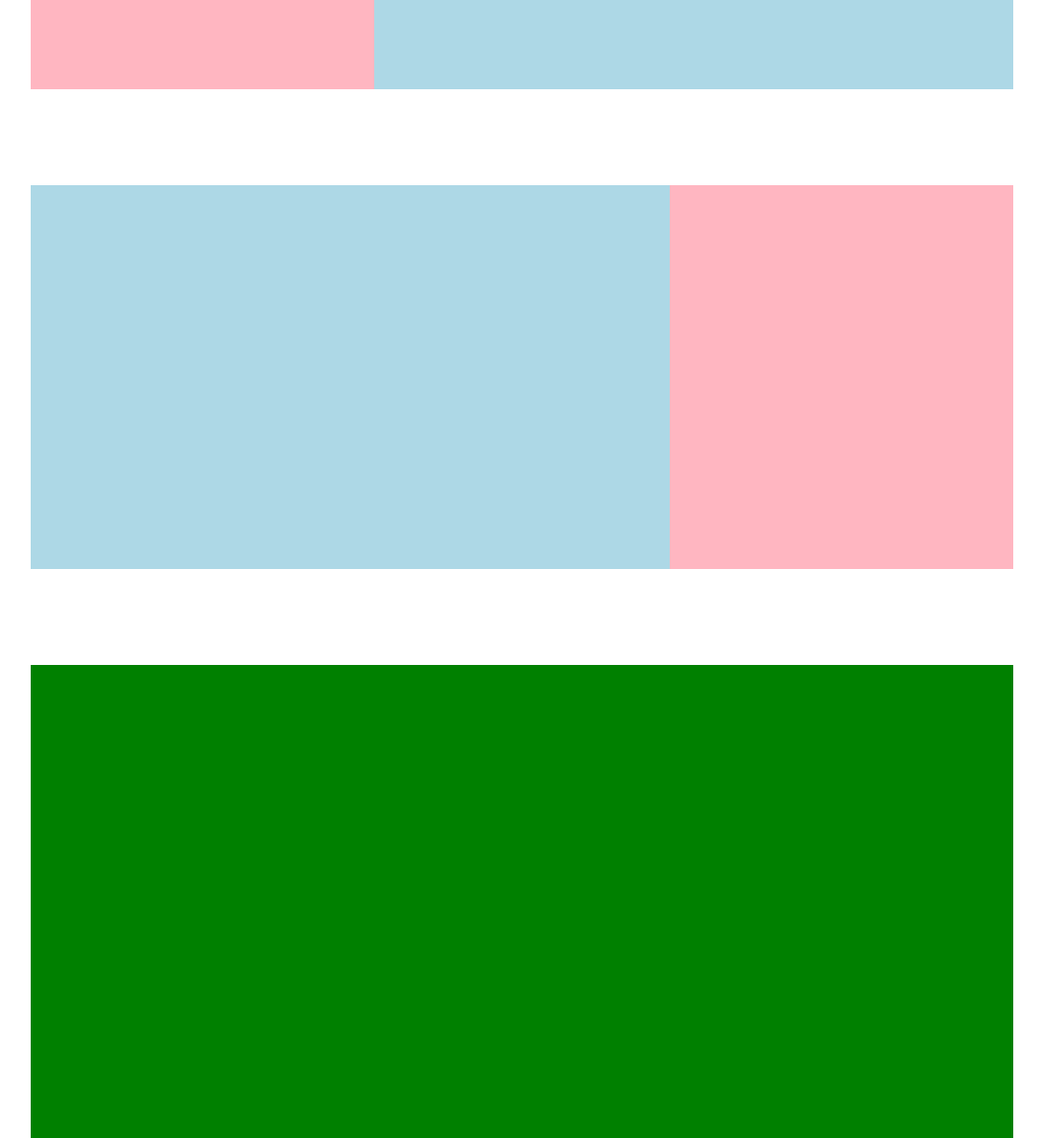
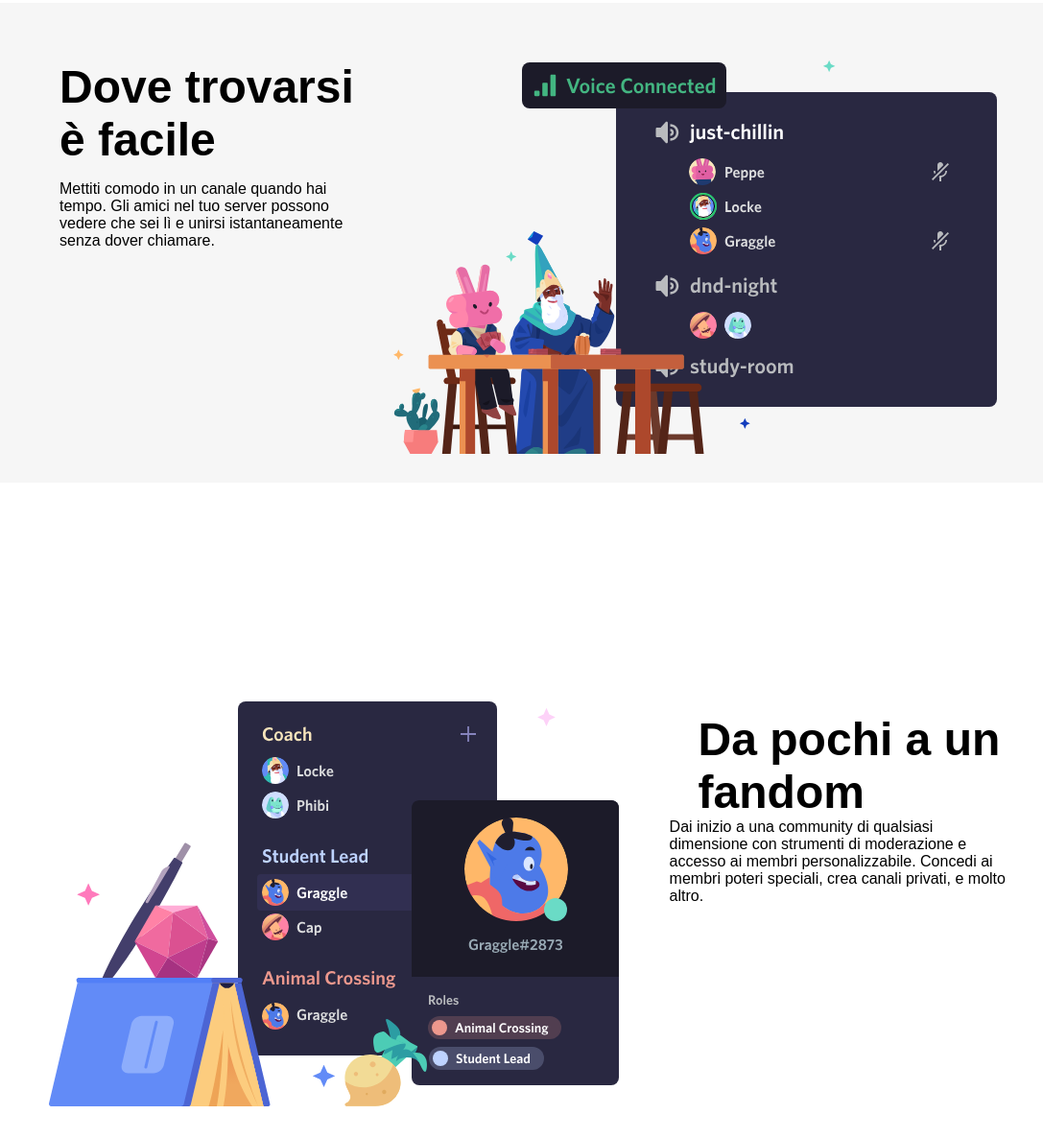
Before and after one commit to Bisconti03/htmlcss-discord, a plain HTML site: page index.html in a window 1280 px wide. Shown: the part 1437-2623 px from the top of the page at 96% size, without its empty margins (96-1183 px from the left). Drawn offline with Linux system fonts and the light colour scheme; a web font is replaced by a local one.

Commit message:
prime tre sections completate

```diff
--- a/css/style.css
+++ b/css/style.css
@@ -153,22 +153,44 @@ h1 {
 
 .section-1 {
     display: flex;
-
+    margin: 180px 0;
     height: 500px;
     align-items: center;
     justify-content: center;
+    padding-bottom: 40px;
 }
 
 .img {
     width: 65%;
     height: 400px;
-    background-color: lightblue;
+    background-color: #ffffff;
 }
 
-.h2 {
+.h2-p {
     width: 35%;
     height: 400px;
-    background-color: lightpink;
+    background-color: #ffffff;
+
+}
+
+.second-titles {
+    font-size: 3em;
+    font-family: 'Whitney Semibold', sans-serif;
+    padding-left: 30px;
+    padding-top: 30px;
+
+
+}
+
+.p-undertext {
+    font-size: 1em;
+    padding-left: 30px;
+    padding-top: 15px;
+    font-family: 'Whitney Semibold', sans-serif;
+}
+
+.background-grey {
+    background-color: #f6f6f6 ;
 }
 
 
--- a/index.html
+++ b/index.html
@@ -74,37 +74,81 @@ assieme, Discord rende più facile chiacchierare ogni giorno e ritrovarsi più s
 
                 </div>
             </div>
+
         <section>
+
             <div class="container">
+                <div class="section-1  ">
+                    <div class="img">
+                        <img src="img/item1.svg" alt="item1">
+                    </div>
+
+                    <div class="h2-p">
+                        <h2 class="second-titles">
+                            Un luogo a invito con tutto lo spazio necessario per parlare
+                        </h2>
+
+                        <p class="p-undertext">
+                            I server Discord sono organizzati in
+canali tematici in cui puoi collaborare,
+condividere o semplicemente parlare
+della tua giornata senza intasare una
+chat di gruppo.
+                        </p>
+                    </div>
+                </div>
+            </div>
+
+        <section class="background-grey">
+
+          <div class="container ">
             <div class="section-1  ">
-                <div class="img">
+                <div class="h2-p background-grey">
+                    <h2 class="second-titles background-grey">
+                        Dove trovarsi è facile
+                    </h2>
+
+                    <p class="p-undertext background-grey">
+                        Mettiti comodo in un canale
+quando hai tempo. Gli amici nel tuo
+server possono vedere che sei lì e unirsi
+istantaneamente senza dover chiamare.
+                    </p>
 
                 </div>
 
-                <div class="h2">
-
-                </div>
-            </div>
-
-            <div class="section-1  ">
-                <div class="h2">
-
-                </div>
-
-                <div class="img">
-
+                <div class="img background-grey">
+                    <img src="img/item2.svg" alt="">
                 </div>
 
 
             </div>
+        </div>
+        </section>
 
-            <div class="section-1  ">
-                <div class="img">
+           <div class="container">
 
-                </div>
+                <div class="section-1  ">
+                    <div class="img">
+                        <img src="img/item3.svg" alt="">
+                    </div>
 
-                <div class="h2">
+                    <div class="h2-p">
+                        <h2 class="second-titles">
+                            Da pochi a un
+fandom
+                        </h2>
 
+                        <p class="p-undetext">
+                            Dai inizio a una community di qualsiasi
+dimensione con strumenti di
+moderazione e accesso ai membri
+personalizzabile. Concedi ai membri
+poteri speciali, crea canali privati, e
+molto altro.
+                        </p>
+
+                    </div>
             </div>
         </div>
         </section>
```
